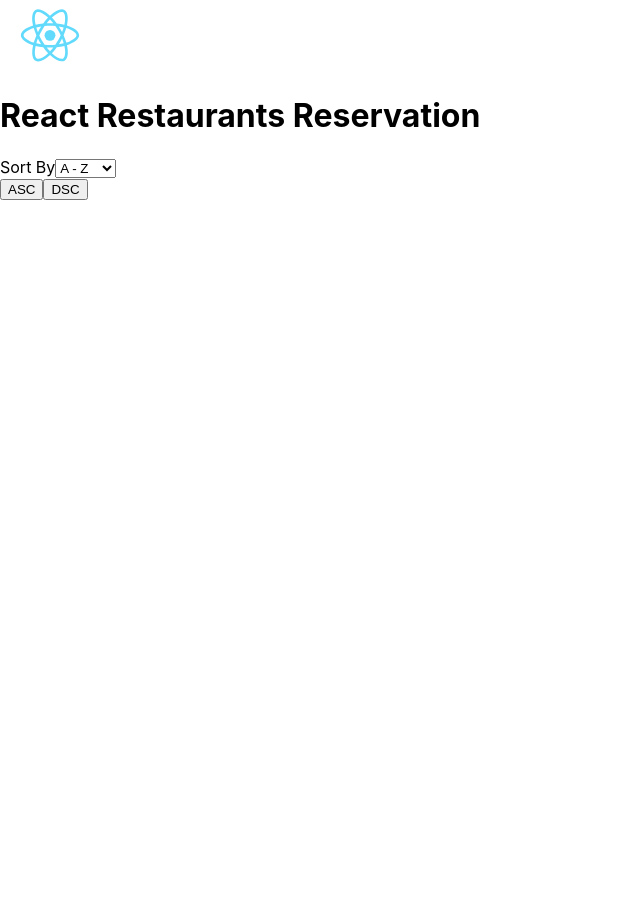
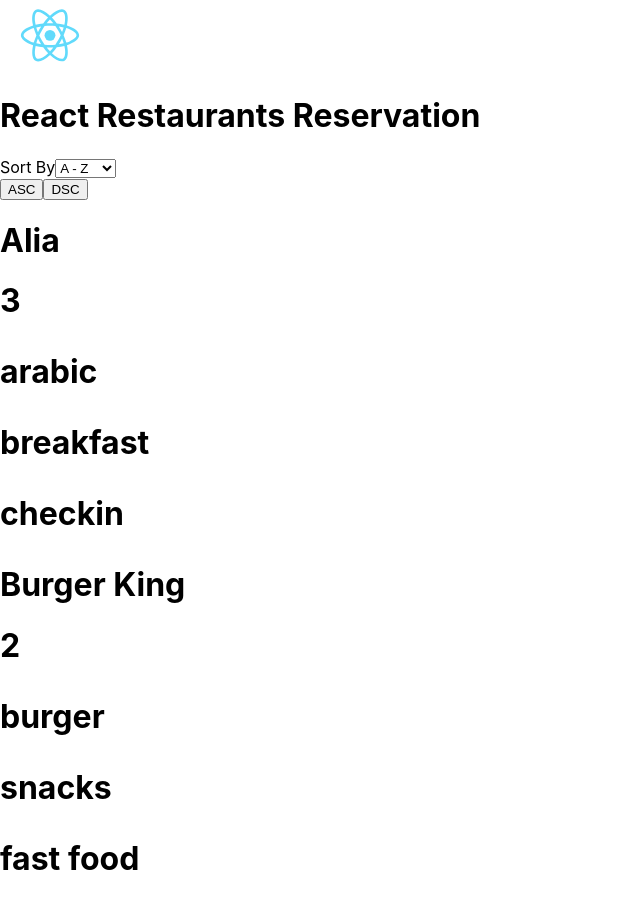
Before and after one commit to kayali1411/react-restaurants-reservation, a React (Create React App) app: page / in a window 1280 px wide. Shown: the whole page, without its empty margins (0-640 px from the left). Before the commit the page ends 800 px from the top, so only its background shows below. Built offline with nearby package versions, Linux system fonts and the light colour scheme.

Commit message:
working on restaurantsList component

```diff
--- a/src/components/ResReservationApp.js
+++ b/src/components/ResReservationApp.js
@@ -1,6 +1,6 @@
 import React, { useEffect, useReducer } from 'react';
 import Header from './Header';
-// import RestaurantsList from './RestaurantsList';
+import RestaurantsList from './RestaurantsList';
 // import LayeredNavigation from './LayeredNavigation';
 import Control from './Control';
 import filterReducer from '../reducers/filters';
@@ -22,7 +22,7 @@ const App = () => {
             <Header/>
             <Control/>
             {/*<LayeredNavigation/>*/}
-            {/*<RestaurantsList/>*/}
+            <RestaurantsList/>
         </RestaurantsContext.Provider>
     );
 };
--- a/src/components/Restaurant.js
+++ b/src/components/Restaurant.js
@@ -0,0 +1,13 @@
+import React from 'react';
+
+const Restaurant = ({info}) => {
+    return (
+        <div>
+            <h1>{info.name}</h1>
+            <h1>{info.price}</h1>
+            <h1>{info.cuisine.map((type) => <p key={type}>{type}</p>)}</h1>
+        </div>
+    )
+};
+
+export default Restaurant;
--- a/src/components/RestaurantsList.js
+++ b/src/components/RestaurantsList.js
@@ -0,0 +1,33 @@
+import React, { useState, useEffect, useContext } from 'react';
+import RestaurantsContext from '../context/restaurants-context';
+import Restaurant from './Restaurant';
+import Data from '../restaurantsData';
+
+const RestaurantsList = () => {
+    const [restaurants, setRestaurants] = useState(Data);
+    const {filter} = useContext(RestaurantsContext);
+
+    useEffect(() => {
+        setRestaurants(restaurants
+            .filter((restaurant) => true)
+            .sort((a,b) => {
+                if(filter.sortBy === 'text') {
+                    return (a.name > b.name && filter.sortType === 'ASC') ? 1 : -1;
+                }
+                if(filter.sortBy === 'price') {
+                    return (a.price > b.price && filter.sortType === 'ASC') ? 1 : -1;
+                }
+                if(filter.sortBy === 'rating') {
+                    return (a.rating > b.rating && filter.sortType === 'ASC') ? 1 : -1;
+                }
+            }));
+    }, [filter]);
+
+    return (
+        <div>
+            {restaurants.map((restaurant) => <Restaurant key={restaurant.name} info={restaurant} />)}
+        </div>
+    );
+};
+
+export default RestaurantsList;
--- /dev/null
+++ b/src/restaurantsData.js
@@ -0,0 +1,16 @@
+const restaurants = [
+    {
+        name: 'Burger King',
+        price: 2,
+        rating: 2,
+        cuisine: ['burger', 'snacks', 'fast food']
+    },
+    {
+        name: 'Alia',
+        price: 3,
+        rating: 3,
+        cuisine: ['arabic', 'breakfast', 'checkin']
+    }
+];
+
+export default restaurants;
```
